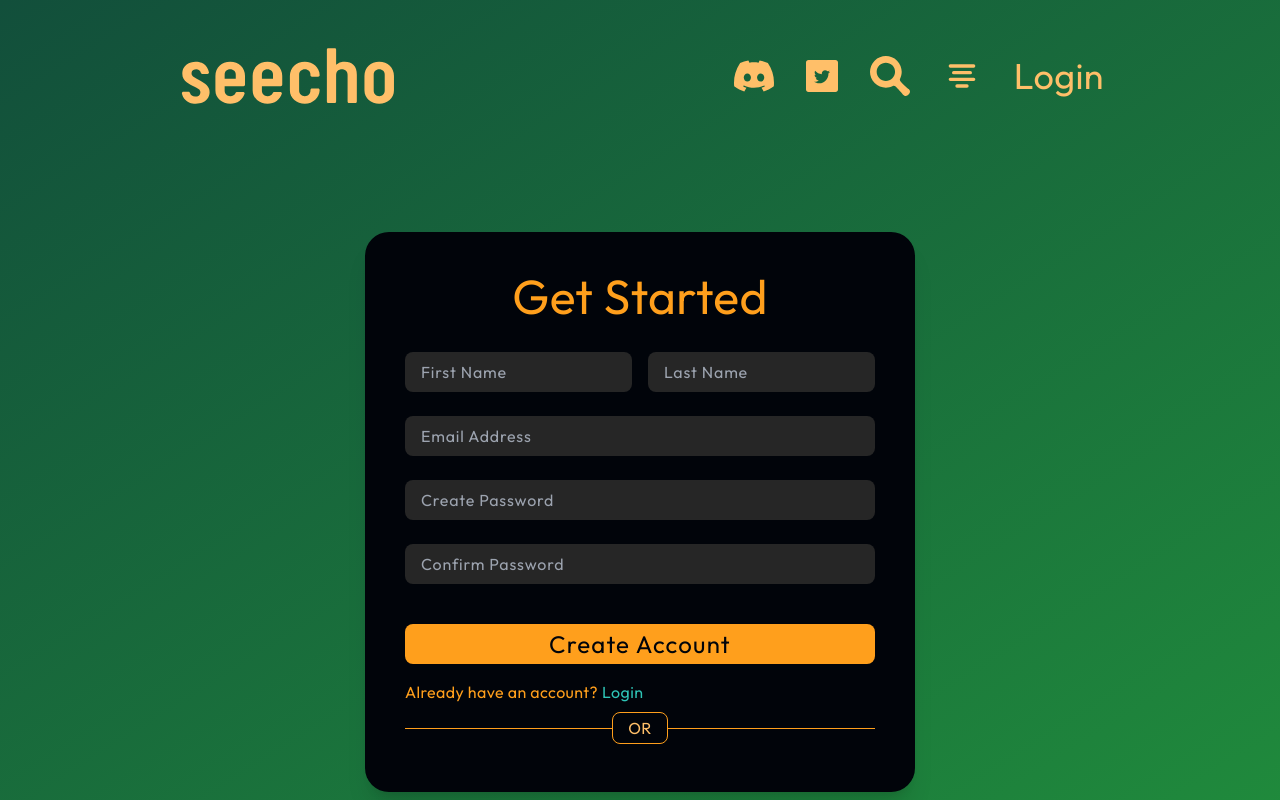
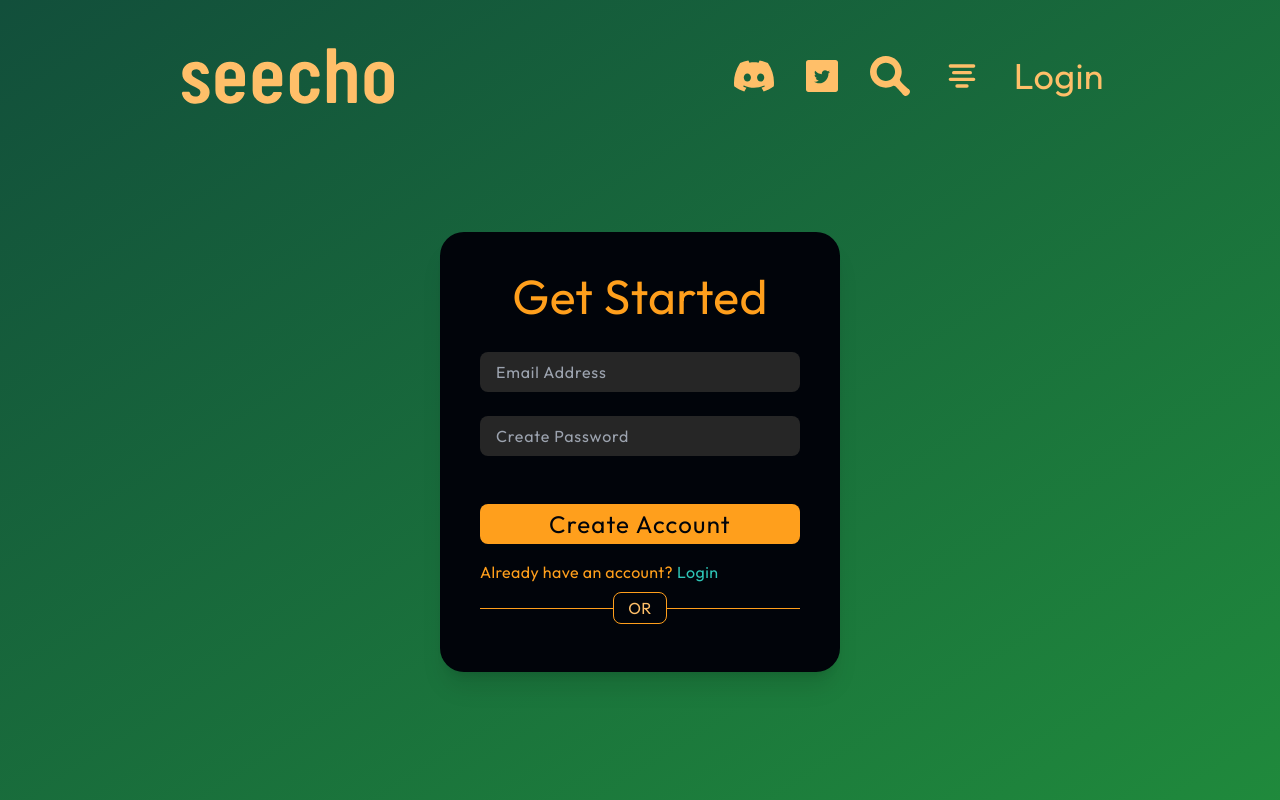
Before and after one commit to deniselupe/chat-app, a Next.js app in the folder frontend/: page /signup in a window 1280 px wide. Built offline with nearby package versions, Linux system fonts and the light colour scheme.

Commit message:
feat: implement required validation on login

```diff
--- a/frontend/src/app/login/page.tsx
+++ b/frontend/src/app/login/page.tsx
@@ -13,40 +13,54 @@ const LoginFormSchema = z.object({
 type LoginFormType = z.infer<typeof LoginFormSchema>;
 
 export default function LoginPage() {
-    const form = useForm<LoginFormType>();
-    const { register, control, handleSubmit } = form;
+    const form = useForm<LoginFormType>({shouldFocusError: false});
+    const { register, control, handleSubmit, formState } = form;
+    const { errors } = formState;
 
     const onSubmit = (data: LoginFormType) => {
         console.log('Login Form Submitted', data);
     };
 
     return (
-        <>
+        <main>
             <form
-                className="w-96 mx-auto sm:w-3/4 md:w-[550px] h-fit sm:mt-28 p-10 rounded-3xl flex flex-col items-center bg-seecho-darkblue shadow-xl"
+                className="mx-auto w-[370px] md:w-[400px] h-fit sm:mt-28 p-10 rounded-3xl flex flex-col items-center bg-seecho-darkblue shadow-xl"
                 onSubmit={handleSubmit(onSubmit)}
+                noValidate
             >
                 <div className="w-full mb-8">
                     <h1 className="mb-2 text-5xl text-seecho-orange text-center">Welcome back!</h1>
                     <h2 className="text-center text-seecho-orange">We are so excited to see you again!</h2>
                 </div>
-                <div className="w-full mb-6">
+                <div className="w-full mb-4">
                     <input
-                        className="w-full px-4 leading-10 tracking-wider text-1xl text-seecho-gold bg-neutral-800 outline-none focus:outline-seecho-lightblue rounded-lg"
+                        className={`w-full px-4 leading-10 tracking-wider text-1xl text-seecho-gold bg-neutral-800 outline-none ${errors.email?.message && 'outline-red-500'} focus:outline-seecho-lightblue rounded-lg`}
                         type="email"
                         id="email"
                         placeholder="Email Address"
-                        {...register("email")}
+                        {...register("email", {
+                            required: {
+                                value: true,
+                                message: 'Please enter email address'
+                            }
+                        })}
                     />
+                    <p className="text-red-500 mt-2">{errors.email?.message}</p>
                 </div>
                 <div className="w-full mb-2">
                     <input
-                        className="w-full px-4 leading-10 tracking-wider text-1xl text-seecho-gold bg-neutral-800 outline-none focus:outline-seecho-lightblue rounded-lg"
+                        className={`w-full px-4 leading-10 tracking-wider text-1xl text-seecho-gold bg-neutral-800 outline-none ${errors.password?.message && 'outline-red-500'} focus:outline-seecho-lightblue rounded-lg`}
                         type="text"
                         id="password"
-                        placeholder="Confirm Password"
-                        {...register("password")}
+                        placeholder="Password"
+                        {...register("password", {
+                            required: {
+                                value: true,
+                                message: 'Please enter password'
+                            }
+                        })}
                     />
+                    <p className="text-red-500 mt-2">{errors.password?.message}</p>
                 </div>
                 <Link href="#" className="w-full mb-10">
                     <p className="text-seecho-lightblue hover:underline">Forgot your password?</p>
@@ -62,6 +76,6 @@ export default function LoginPage() {
                 </div>
             </form>
             <DevTool control={control} />
-        </>
+        </main>
     );
 }
--- a/frontend/src/app/signup/page.tsx
+++ b/frontend/src/app/signup/page.tsx
@@ -16,7 +16,7 @@ const SignupFormSchema = z.object({
 type SignupFormType = z.infer<typeof SignupFormSchema>;
 
 export default function LoginPage() {
-    const form = useForm<SignupFormType>();
+    const form = useForm<SignupFormType>({shouldFocusError: false});
     const { register, control, handleSubmit, formState } = form;
     const { errors } = formState;
 
@@ -27,44 +27,16 @@ export default function LoginPage() {
     return (
         <>
             <form
-                className="w-96 mx-auto sm:w-3/4 md:w-[550px] h-fit sm:mt-28 p-10 rounded-3xl flex flex-col items-center bg-seecho-darkblue shadow-xl"
+                className="mx-auto w-[370px] md:w-[400px] h-fit sm:mt-28 p-10 rounded-3xl flex flex-col items-center bg-seecho-darkblue shadow-xl"
                 onSubmit={handleSubmit(onSubmit)}
                 noValidate
             >
                 <div className="w-full mb-8">
                     <h1 className="text-5xl text-seecho-orange text-center">Get Started</h1>
                 </div>
-                <div className="w-full mb-6 flex justify-between">
+                <div className="w-full mb-4">
                     <input
-                        className={`w-full mr-2 px-4 leading-10 tracking-wider text-1xl text-seecho-gold bg-neutral-800 outline-none ${errors.first_name?.message && 'outline-red-500'} focus:outline-seecho-lightblue rounded-lg`}
-                        type="text"
-                        id="first_name"
-                        placeholder="First Name"
-                        {...register("first_name", {
-                            required: {
-                                value: true,
-                                message: "Please enter your first name"
-                            }
-                        })}
-                    />
-                    <p className="text-red-500 text-xs">{errors.first_name?.message}</p>
-                    <input
-                        className={`w-full ml-2 px-4 leading-10 tracking-wider text-1xl text-seecho-gold bg-neutral-800 outline-none ${errors.first_name?.message && 'outline-red-500'} focus:outline-seecho-lightblue rounded-lg`}
-                        type="text"
-                        id="last_name"
-                        placeholder="Last Name"
-                        {...register("last_name", {
-                            required: {
-                                value: true,
-                                message: "Please enter your last name"
-                            }
-                        })}
-                    />
-                    <p className="text-red-500">{errors.last_name?.message}</p>
-                </div>
-                <div className="w-full mb-6">
-                    <input
-                        className={`w-full px-4 leading-10 tracking-wider text-1xl text-seecho-gold bg-neutral-800 outline-none ${errors.first_name?.message && 'outline-red-500'} focus:outline-seecho-lightblue rounded-lg`}
+                        className={`w-full px-4 leading-10 tracking-wider text-1xl text-seecho-gold bg-neutral-800 outline-none ${errors.email?.message && 'outline-red-500'} focus:outline-seecho-lightblue rounded-lg`}
                         type="email"
                         id="email"
                         placeholder="Email Address"
@@ -75,11 +47,11 @@ export default function LoginPage() {
                             }
                         })}
                     />
-                    <p className="text-red-500">{errors.email?.message}</p>
+                    <p className="text-red-500 mt-2">{errors.email?.message}</p>
                 </div>
-                <div className="w-full mb-6">
+                <div className="w-full mb-10">
                     <input
-                        className={`w-full px-4 leading-10 tracking-wider text-1xl text-seecho-gold bg-neutral-800 outline-none ${errors.first_name?.message && 'outline-red-500'} focus:outline-seecho-lightblue rounded-lg`}
+                        className={`w-full px-4 leading-10 tracking-wider text-1xl text-seecho-gold bg-neutral-800 outline-none ${errors.password?.message && 'outline-red-500'} focus:outline-seecho-lightblue rounded-lg`}
                         type="text"
                         id="password"
                         placeholder="Create Password"
@@ -90,22 +62,7 @@ export default function LoginPage() {
                             }
                         })}
                     />
-                    <p className="text-red-500">{errors.password?.message}</p>
-                </div>
-                <div className="w-full mb-10">
-                    <input
-                        className={`w-full px-4 leading-10 tracking-wider text-1xl text-seecho-gold bg-neutral-800 outline-none ${errors.first_name?.message && 'outline-red-500'} focus:outline-seecho-lightblue rounded-lg`}
-                        type="text"
-                        id="confirm_password"
-                        placeholder="Confirm Password"
-                        {...register("confirm_password", {
-                            required: {
-                                value: true,
-                                message: 'Please confirm your password'
-                            }
-                        })}
-                    />
-                    <p className="text-red-500">{errors.confirm_password?.message}</p>
+                    <p className="text-red-500 mt-2">{errors.password?.message}</p>
                 </div>
                 <button className="w-full mb-4 leading-10 tracking-wider text-2xl text-seecho-darkblue bg-seecho-orange hover:bg-seecho-lightblue rounded-lg">Create Account</button>
                 <p className="w-full inline-flex text-seecho-orange">Already have an account?
```
